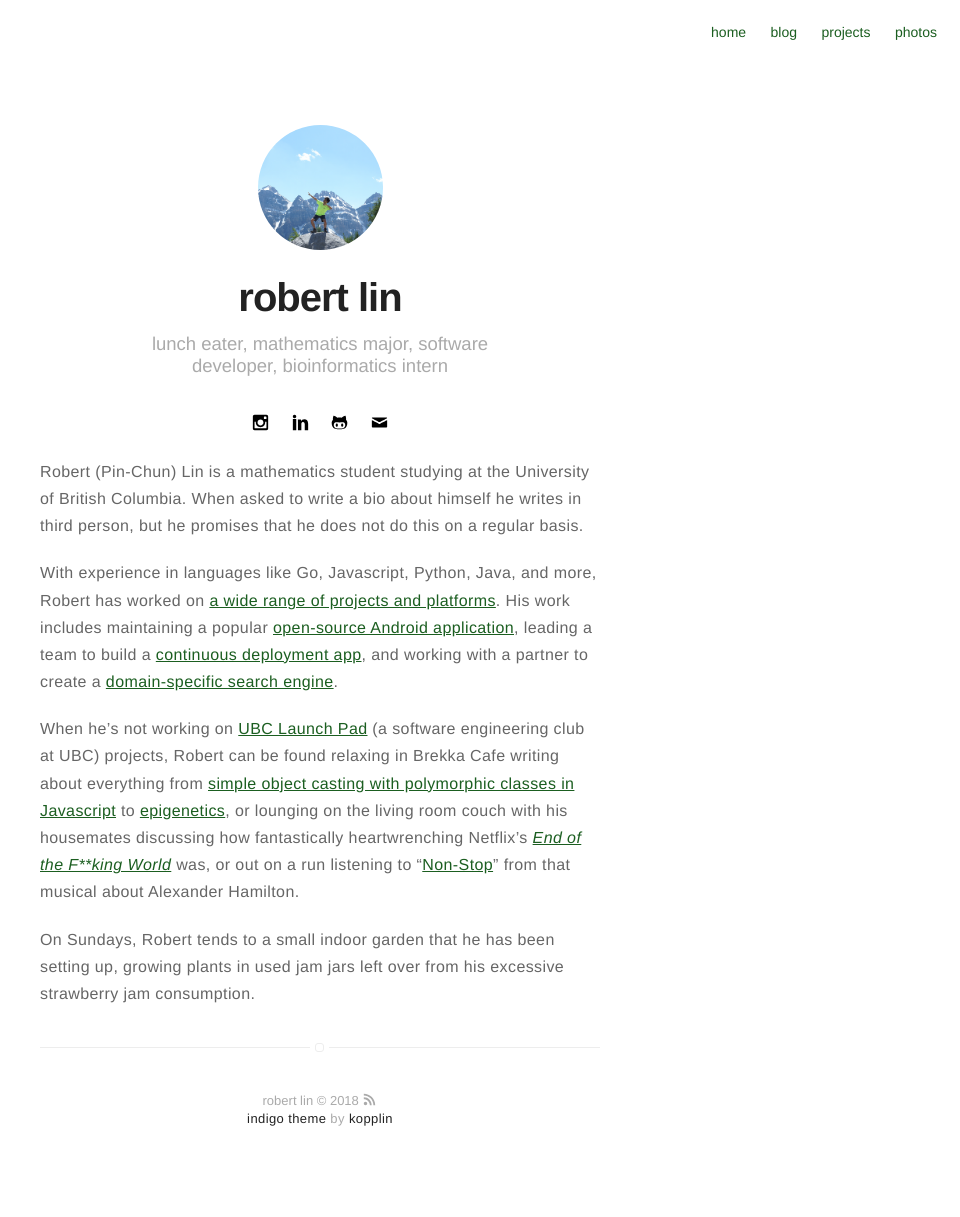
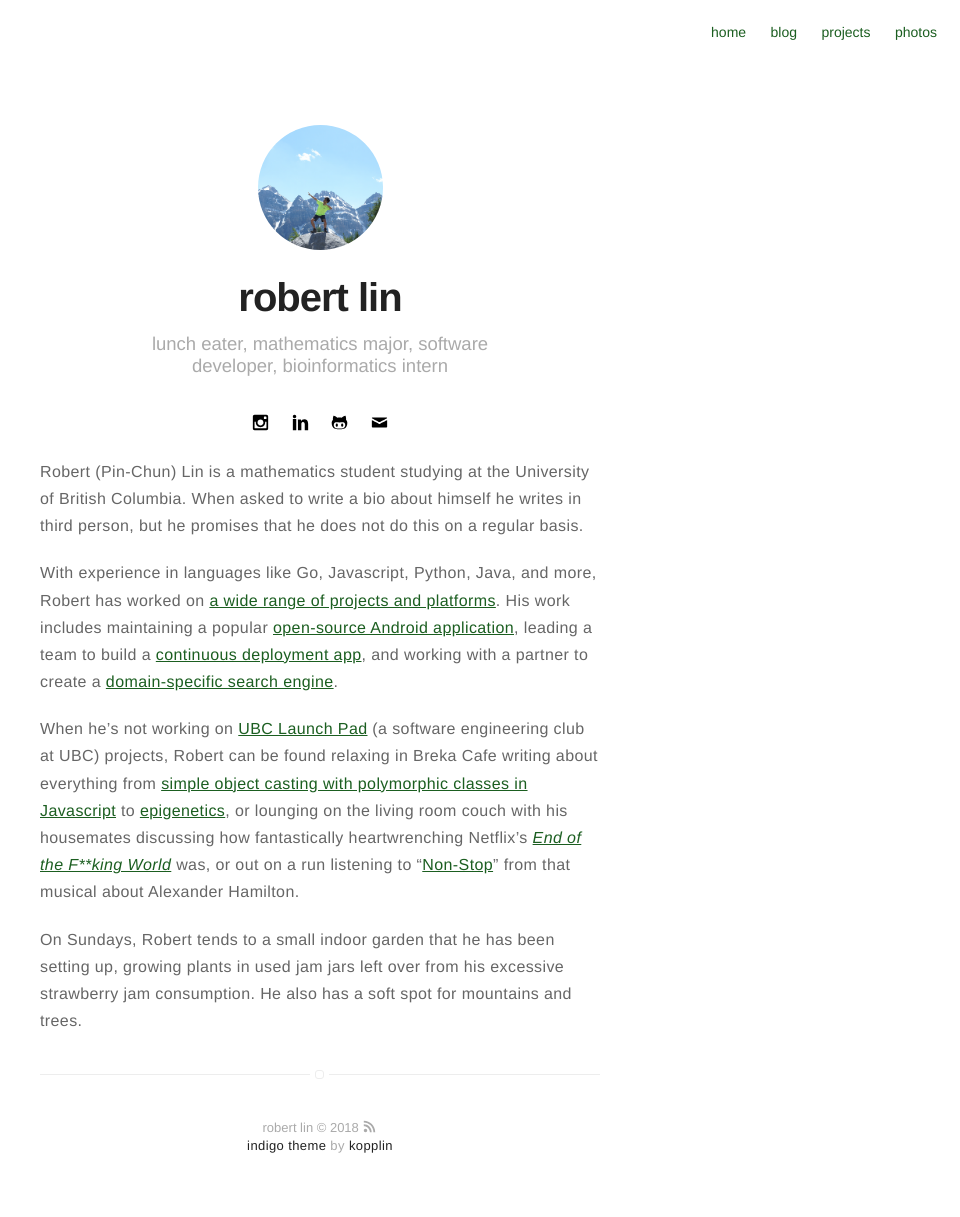
Before and after one commit to bobheadxi/bobheadxi.github.io, a Jekyll site: the page built from about.md, in a window 1280 px wide. Shown: the whole page, without its empty margins (320-1280 px from the left). Built offline with Jekyll 4.4.1, drawn with Linux system fonts in a browser that asks for light colours; before the commit the page ends 1190 px from its top, so only the background shows below that.

Commit message:
Fix misspelling

```diff
--- a/about.md
+++ b/about.md
@@ -7,6 +7,6 @@
 
 With experience in languages like Go, Javascript, Python, Java, and more, Robert has worked on [a wide range of projects and platforms](https://bobheadxi.github.io/projects/). His work includes maintaining a popular [open-source Android application](https://bobheadxi.github.io/r-android-appstore/), leading a team to build a [continuous deployment app](https://bobheadxi.github.io/inertia/), and working with a partner to create a [domain-specific search engine](https://bobheadxi.github.io/sleuth/).
 
-When he's not working on [UBC Launch Pad](https://github.com/ubclaunchpad) (a software engineering club at UBC) projects, Robert can be found relaxing in Brekka Cafe writing about everything from [simple object casting with polymorphic classes in Javascript](https://bobheadxi.github.io/object-casting-in-javascript/) to [epigenetics](https://bobheadxi.github.io/unique-sequences/), or lounging on the living room couch with his housemates discussing how fantastically heartwrenching Netflix's [*End of the F\*\*king World*](http://www.imdb.com/title/tt6257970/) was, or out on a run listening to "[Non-Stop](https://www.youtube.com/watch?v=q9iLfPP4Ps8)" from that musical about Alexander Hamilton.
+When he's not working on [UBC Launch Pad](https://github.com/ubclaunchpad) (a software engineering club at UBC) projects, Robert can be found relaxing in Breka Cafe writing about everything from [simple object casting with polymorphic classes in Javascript](https://bobheadxi.github.io/object-casting-in-javascript/) to [epigenetics](https://bobheadxi.github.io/unique-sequences/), or lounging on the living room couch with his housemates discussing how fantastically heartwrenching Netflix's [*End of the F\*\*king World*](http://www.imdb.com/title/tt6257970/) was, or out on a run listening to "[Non-Stop](https://www.youtube.com/watch?v=q9iLfPP4Ps8)" from that musical about Alexander Hamilton.
 
-On Sundays, Robert tends to a small indoor garden that he has been setting up, growing plants in used jam jars left over from his excessive strawberry jam consumption.
+On Sundays, Robert tends to a small indoor garden that he has been setting up, growing plants in used jam jars left over from his excessive strawberry jam consumption. He also has a soft spot for mountains and trees.
```
